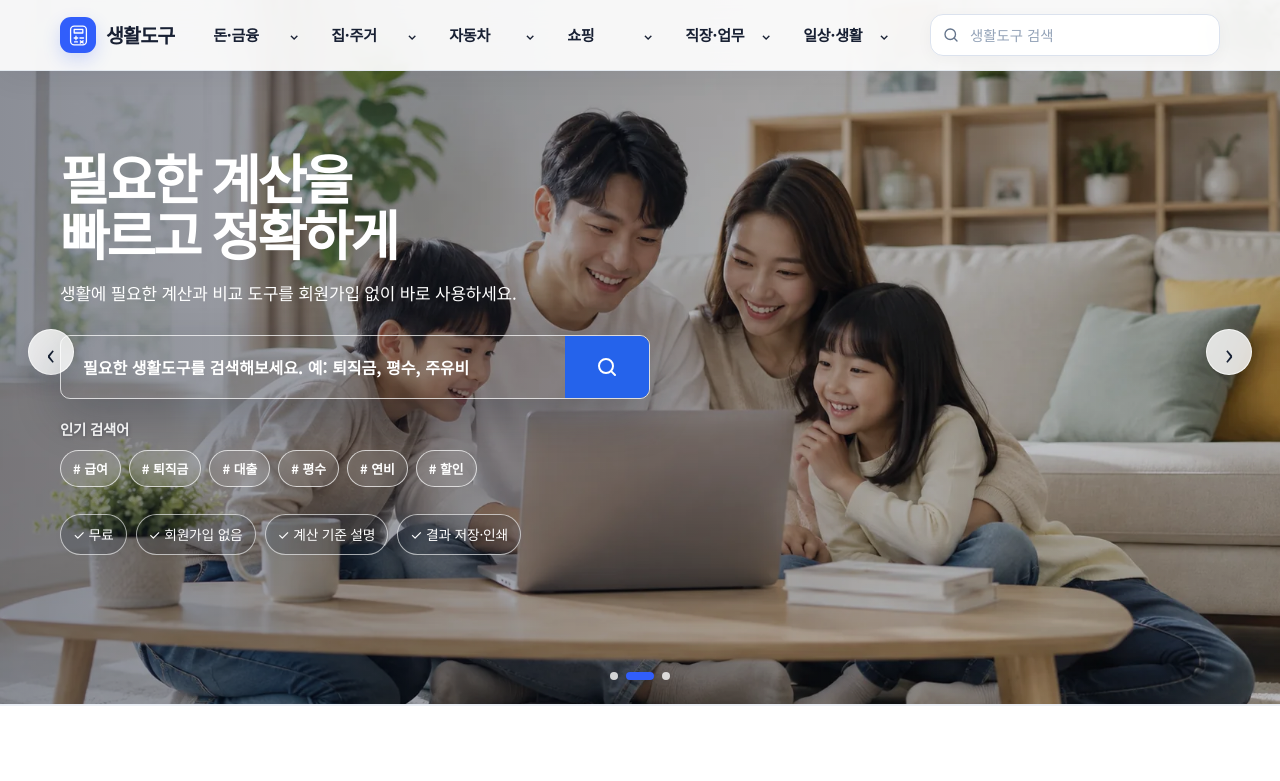
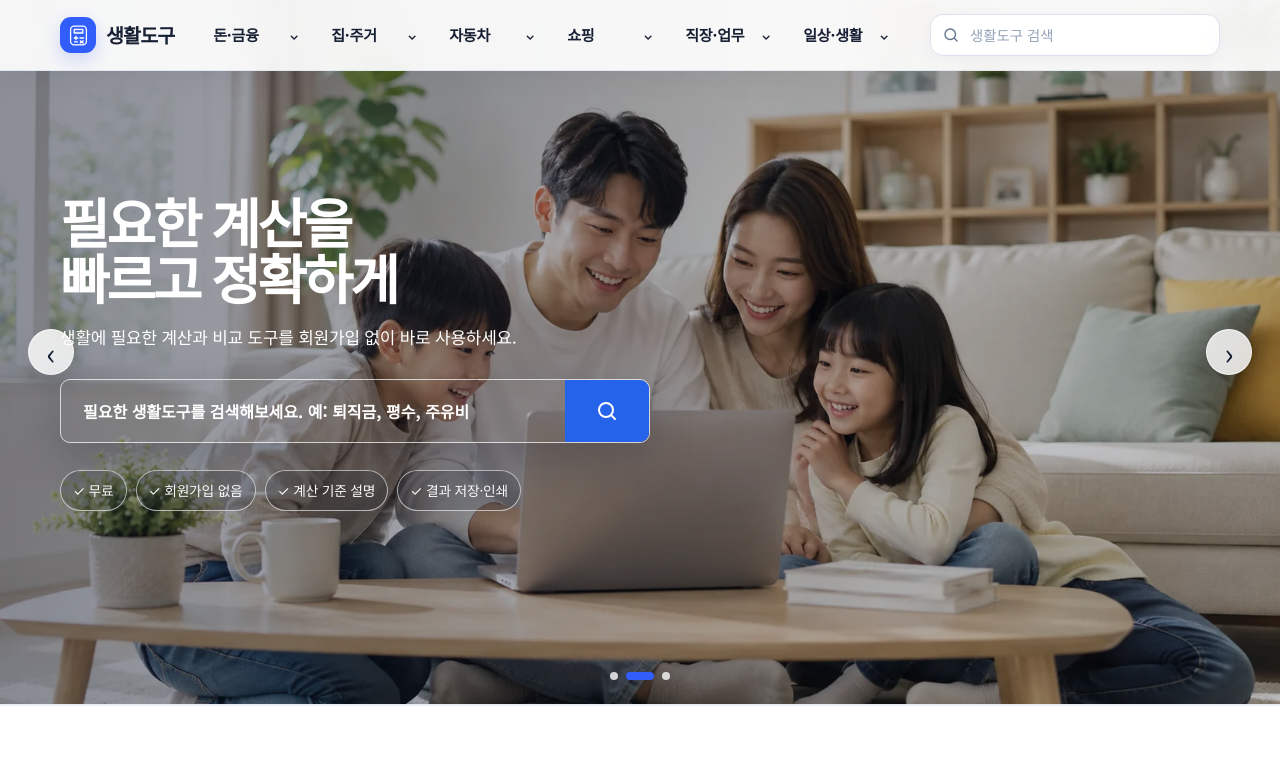
Before and after one commit to license-book/life-tools, a Next.js app: page / in a window 1280 px wide. Shown: the top 781 px of the page. Built offline with nearby package versions, Linux system fonts and the light colour scheme.

Commit message:
Remove popular keywords from main hero search

```diff
--- a/components/search/ToolSearch.tsx
+++ b/components/search/ToolSearch.tsx
@@ -76,8 +76,6 @@ export default function ToolSearch({ compact = false, hero = false, onNavigate,
         {hero && <button className={styles.searchButton} type="button" aria-label="검색" onMouseDown={(e)=>e.preventDefault()} onClick={()=>setFocused(true)}><SearchIcon/></button>}
       </div>
 
-      {hero && <div className={styles.heroPopular}><span>인기 검색어</span><div>{popular.map((word)=><button key={word} type="button" onMouseDown={(e)=>e.preventDefault()} onClick={()=>choosePopular(word)}># {word}</button>)}</div></div>}
-
       {open && query.trim() && <div className={styles.dropdown}>
         {results.length ? <div className={styles.results}>{results.map((tool)=><Link key={tool.slug} href={`/tools/${tool.slug}`} onClick={onNavigate}><span className={styles.resultText}><strong>{tool.name}</strong><small>{tool.category} · {tool.shortDescription}</small></span><span className={styles.detailLink}>바로 사용 →</span></Link>)}</div> : <div className={styles.empty}><strong>일치하는 생활도구가 없습니다.</strong><span>다른 검색어를 입력해보세요.</span></div>}
       </div>}
```
